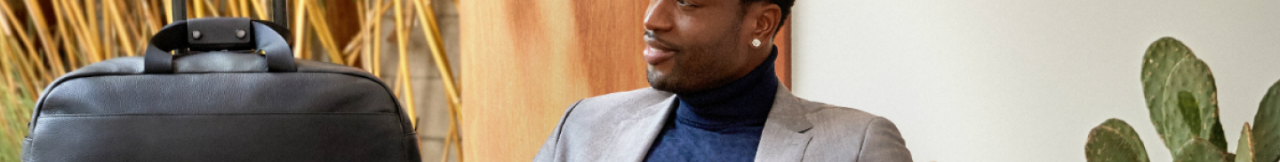
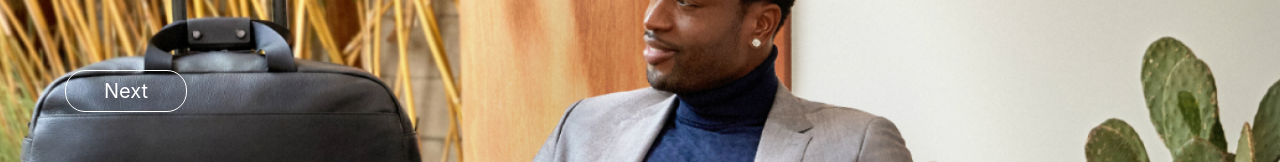
Before and after one commit to nikudon612/fr-poc, a React (Create React App) app: page / in a window 1280 px wide. Shown: the part 3730-3892 px from the top of the page. Built offline with nearby package versions, Linux system fonts and the light colour scheme.

Commit message:
fixed panel 4 button position

```diff
--- a/src/Styles/Panel4.css
+++ b/src/Styles/Panel4.css
@@ -51,7 +51,6 @@
 
 .panel4-button {
     position: absolute;
-    position: absolute;
     color: #ffffff;
     width: 120px;
     height: 40px;
@@ -64,5 +63,6 @@
     text-decoration: none;
     cursor: pointer;
     margin-top: 100px;
-    margin-right: 1700px;
+    /* margin-right: 1700px; */
+    left: 65px;
 }
```
